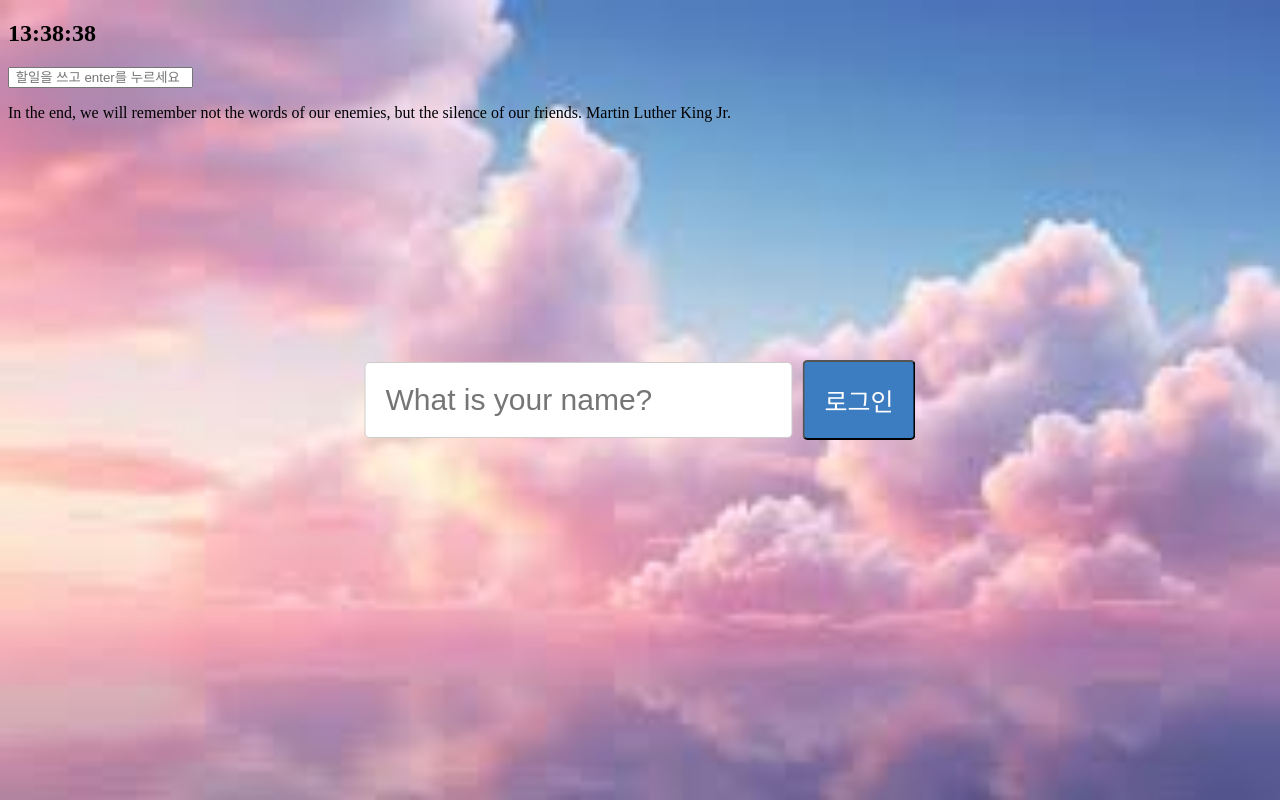
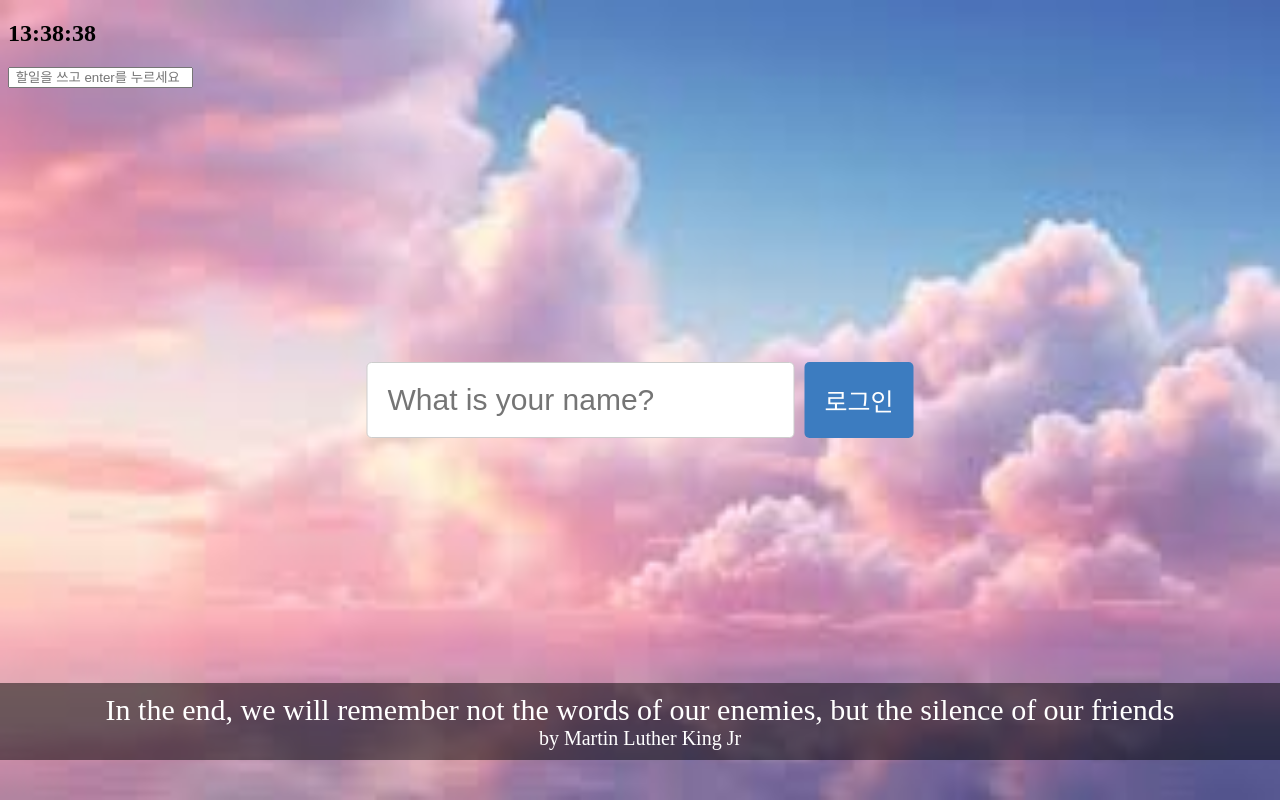
Before and after one commit to vosw1/crome_app, a plain HTML site: page index.html in a window 1280 px wide. Drawn offline with Linux system fonts and the light colour scheme.

Commit message:
qoute css 적용하기

```diff
--- a/css/style.css
+++ b/css/style.css
@@ -45,6 +45,7 @@
     background-color: #3c7cc0;
     color: white; /* 버튼 텍스트 색상 설정 */
     border-radius: 5px;
+    border: none;
 }
 
 .login-form button:hover {
@@ -62,3 +63,25 @@
     text-align: center; /* 텍스트 가운데 정렬 */
     border: none;
 }
+
+/*명언 스타일*/
+#quote {
+    position: fixed; /* 화면에 고정 */
+    bottom: 5%; /* 바닥에서 20% 위치 */
+    width: 100%;
+    left: 50%; /* 화면의 가운데 위치 */
+    transform: translateX(-50%); /* 가운데 정렬 */
+    text-align: center; /* 텍스트 가운데 정렬 */
+    color: white; /* 텍스트 색상 (원하는 색상으로 변경 가능) */
+    padding: 10px; /* 텍스트 주변에 여백 추가 */
+    background: rgba(0, 0, 0, 0.5); /* 반투명 배경 (선택사항) */
+    border-radius: 5px; /* 모서리 둥글게 (선택사항) */
+}
+
+#quote div:first-child {
+    font-size: 30px;
+}
+
+#quote div:last-child {
+    font-size: 20px;
+}
--- a/index.html
+++ b/index.html
@@ -21,8 +21,8 @@
     </form>
     <ul id="todo-list"></ul>
     <div id="quote">
-        <span></span>
-        <span></span>
+        <div></div>
+        <div></div>
     </div>
     <div id="weather">
         <span></span>
--- a/js/quotes.js
+++ b/js/quotes.js
@@ -1,50 +1,50 @@
 const quotes = [
     {
-        quote: "The only way to do great work is to love what you do.",
+        quote: "The only way to do great work is to love what you do",
         author: "Steve Jobs"
     },
     {
-        quote: "Life is what happens when you're busy making other plans.",
+        quote: "Life is what happens when you're busy making other plans",
         author: "John Lennon"
     },
     {
-        quote: "The purpose of our lives is to be happy.",
+        quote: "The purpose of our lives is to be happy",
         author: "Dalai Lama"
     },
     {
-        quote: "Get busy living or get busy dying.",
+        quote: "Get busy living or get busy dying",
         author: "Stephen King"
     },
     {
-        quote: "You have within you right now, everything you need to deal with whatever the world can throw at you.",
+        quote: "You have within you right now, everything you need to deal with whatever the world can throw at you",
         author: "Brian Tracy"
     },
     {
-        quote: "Believe you can and you're halfway there.",
+        quote: "Believe you can and you're halfway there",
         author: "Theodore Roosevelt"
     },
     {
-        quote: "The best way to predict the future is to invent it.",
+        quote: "The best way to predict the future is to invent it",
         author: "Alan Kay"
     },
     {
-        quote: "Your time is limited, don't waste it living someone else's life.",
+        quote: "Your time is limited, don't waste it living someone else's life",
         author: "Steve Jobs"
     },
     {
-        quote: "If life were predictable it would cease to be life, and be without flavor.",
+        quote: "If life were predictable it would cease to be life, and be without flavor",
         author: "Eleanor Roosevelt"
     },
     {
-        quote: "In the end, we will remember not the words of our enemies, but the silence of our friends.",
-        author: "Martin Luther King Jr."
+        quote: "In the end, we will remember not the words of our enemies, but the silence of our friends",
+        author: "Martin Luther King Jr"
     }
 ];
 
-const quote = document.querySelector("#quote span:first-child");
-const author = document.querySelector("#quote span:last-child");
+const quote = document.querySelector("#quote div:first-child");
+const author = document.querySelector("#quote div:last-child");
 
 const todayQuote = quotes[Math.floor(Math.random() * quotes.length)];
 
 quote.innerText = todayQuote.quote;
-author.innerText = todayQuote.author;
+author.innerText = `by ${todayQuote.author}`;
```
